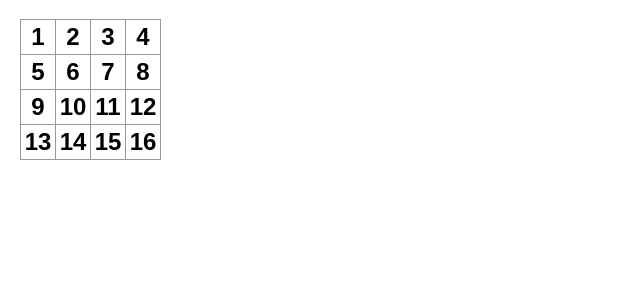
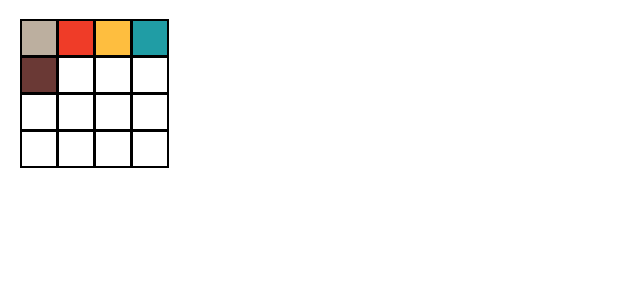
Before and after one commit to jordinnho14/tinyTowns, a React (Create React App) app in the folder tiny-towns/: page / in a window 1280 px wide. Shown: the top 300 px of the page, without its empty margins (0-640 px from the left). Built offline with nearby package versions, Linux system fonts and the light colour scheme.

Commit message:
adds resources and colours to board

```diff
--- a/tiny-towns/src/components/board/board.js
+++ b/tiny-towns/src/components/board/board.js
@@ -1,8 +1,8 @@
 import React from 'react';
 import BoardSquare from './boardSquare.js';
 
-function renderSquare(i) {
-    return <BoardSquare value={i} />
+function renderSquare(i, resource) {
+    return <BoardSquare value={i} resource={resource} />
 };
 
 function Board(props) {
@@ -10,28 +10,28 @@ function Board(props) {
     return (
         <div>
             <div className="board-row">
-                {renderSquare(1)}
-                {renderSquare(2)}
-                {renderSquare(3)}
-                {renderSquare(4)}
+                {renderSquare(1, "stone")}
+                {renderSquare(2, "brick")}
+                {renderSquare(3, "wheat")}
+                {renderSquare(4, "glass")}
             </div>
             <div className="board-row">
-                {renderSquare(5)}
-                {renderSquare(6)}
-                {renderSquare(7)}
-                {renderSquare(8)}
+                {renderSquare(5, "wood")}
+                {renderSquare(6, "")}
+                {renderSquare(7, "")}
+                {renderSquare(8, '')}
             </div>
             <div className="board-row">
-                {renderSquare(9)}
-                {renderSquare(10)}
-                {renderSquare(11)}
-                {renderSquare(12)}
+                {renderSquare(9, '')}
+                {renderSquare(10, '')}
+                {renderSquare(11, '')}
+                {renderSquare(12, '')}
             </div>
             <div className="board-row">
-                {renderSquare(13)}
-                {renderSquare(14)}
-                {renderSquare(15)}
-                {renderSquare(16)}
+                {renderSquare(13, '')}
+                {renderSquare(14, '')}
+                {renderSquare(15, '')}
+                {renderSquare(16, '')}
             </div>
         </div>
     )
--- a/tiny-towns/src/components/board/boardSquare.css
+++ b/tiny-towns/src/components/board/boardSquare.css
@@ -1,6 +1,6 @@
 .square {
     background: #fff;
-    border: 1px solid #999;
+    border: 2px solid black;
     float: left;
     font-size: 24px;
     font-weight: bold;
@@ -16,3 +16,23 @@
 .square:focus {
     outline: none;
   }
+
+.wood {
+    background: rgb(106, 57, 53);
+}
+
+.wheat {
+    background: rgb(254, 190, 63);
+}
+
+.stone {
+    background: rgb(188, 175, 159);
+}
+
+.brick {
+    background: rgb(239, 60, 40);
+}
+
+.glass {
+    background: rgb(32, 157, 165);
+}
--- a/tiny-towns/src/components/board/boardSquare.js
+++ b/tiny-towns/src/components/board/boardSquare.js
@@ -5,7 +5,9 @@ function BoardSquare (props) {
 
     return (
         <div className="square">
-            {props.value}
+            <div className={props.resource}>
+                &nbsp;
+            </div>
         </div>
         )
 }
```
